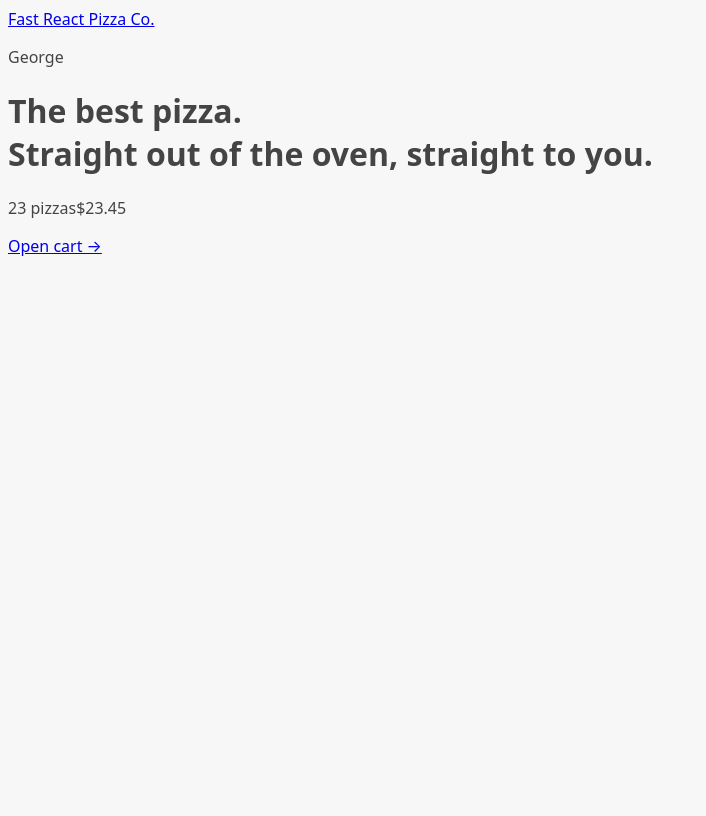
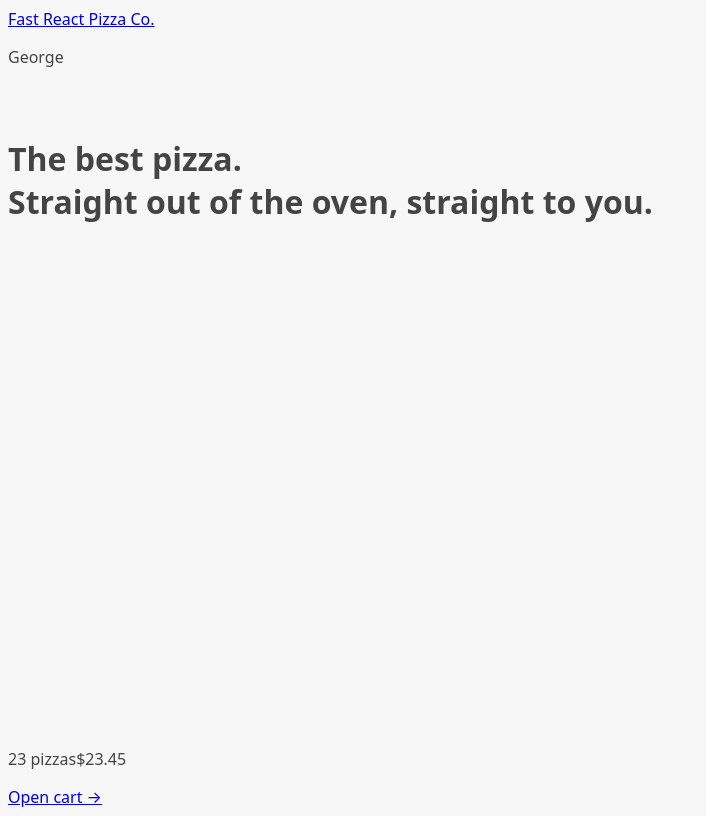
Before and after one commit to georgespicy/fast-react-pizza, a React (Vite) app: page / in a window 1280 px wide. Shown: the whole page, without its empty margins (0-706 px from the left). Built offline with nearby package versions, Linux system fonts and the light colour scheme.

Commit message:
displaying a loading indicator

```diff
--- a/src/features/menu/Menu.jsx
+++ b/src/features/menu/Menu.jsx
@@ -4,7 +4,6 @@
 
 function Menu() {
   const menu = useLoaderData();
-  console.log(menu);
 
   return (
     <ul>
--- a/src/ui/AppLayout.jsx
+++ b/src/ui/AppLayout.jsx
@@ -1,19 +1,25 @@
-import React from 'react'
-import Header from './Header'
-import CartOverview from '../features/cart/CartOverview'
-import { Outlet } from 'react-router-dom'
+import React from "react";
+import Header from "./Header";
+import CartOverview from "../features/cart/CartOverview";
+import { Outlet, useNavigation } from "react-router-dom";
+import Loader from "./Loader";
 
 function AppLayout() {
+  const navigation = useNavigation();
+  const isLoading = navigation.state === "loading";
+
   return (
-    <div>
-        <Header />
-        <main>
-            <Outlet />
-        </main>
+    <div className="layout">
+      {isLoading && <Loader />}
 
-        <CartOverview />
+      <Header />
+      <main>
+        <Outlet />
+      </main>
+
+      <CartOverview />
     </div>
-  )
+  );
 }
 
-export default AppLayout
+export default AppLayout;
--- /dev/null
+++ b/src/ui/Loader.jsx
@@ -0,0 +1,7 @@
+import React from "react";
+
+function Loader() {
+  return <div className="loader"></div>;
+}
+
+export default Loader;
```
